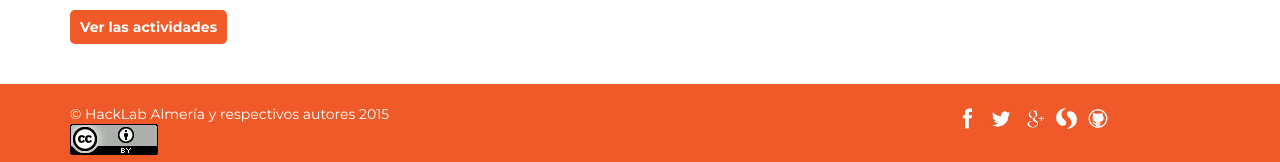
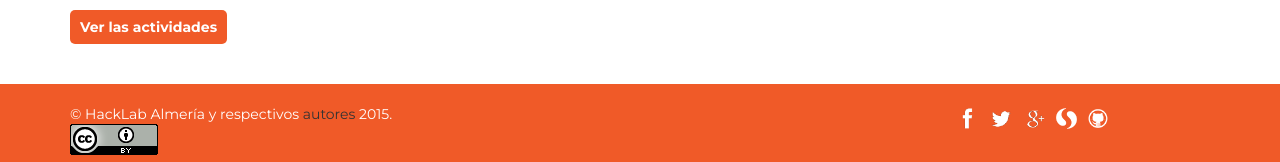
Before and after one commit to HackLab-Almeria/hacklab-almeria.github.io, a Jekyll site: the page built from index.html, in a window 1280 px wide. Shown: the part 843-1005 px from the top of the page. Built offline with Jekyll 4.4.1, drawn with Linux system fonts in a browser that asks for light colours; comment, search, counter and statistics services are not loaded; part of the change alters nothing that is shown.

```diff
--- a/_layouts/default.html
+++ b/_layouts/default.html
@@ -70,13 +70,10 @@
     {{content}}
 </div>
 
-
-
     <footer>
-
         <div class="container">
             <div class="col-xs-6">
-                &COPY; HackLab Almería y respectivos autores 2015 <a href="https://creativecommons.org/licenses/by/4.0/">
+                &COPY; HackLab Almería y respectivos <a href="https://github.com/HackLab-Almeria/hacklab-almeria.github.io/graphs/contributors">autores</a> 2015. <a href="https://creativecommons.org/licenses/by/4.0/">
                 <br><img style="vertical-align: text-middle;" alt="Attribution 4.0 International (CC BY 4.0)" src="/recursos/CC-by.png"/></a>
             </div>
             <div class="col-xs-5 right">
```
